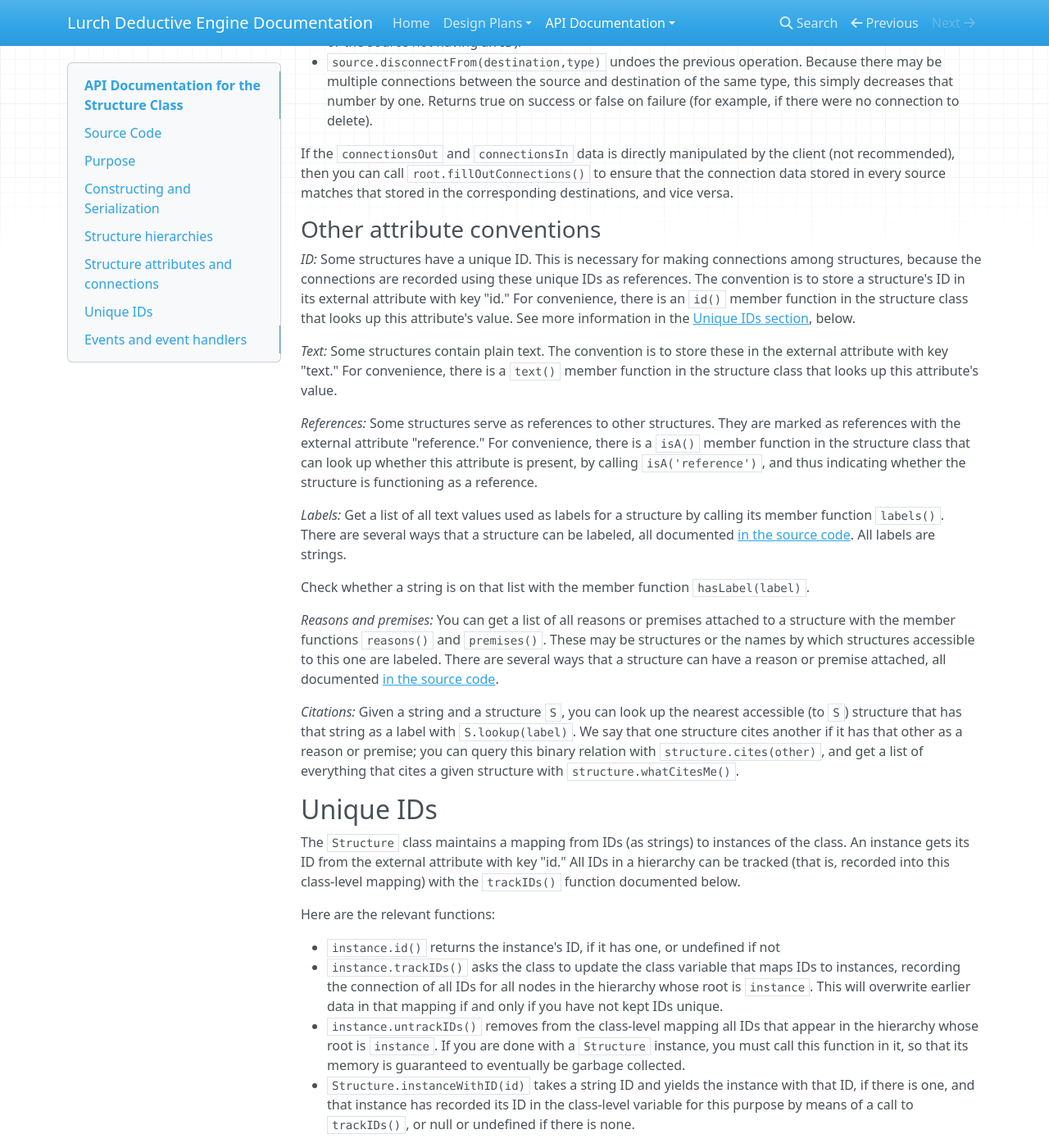
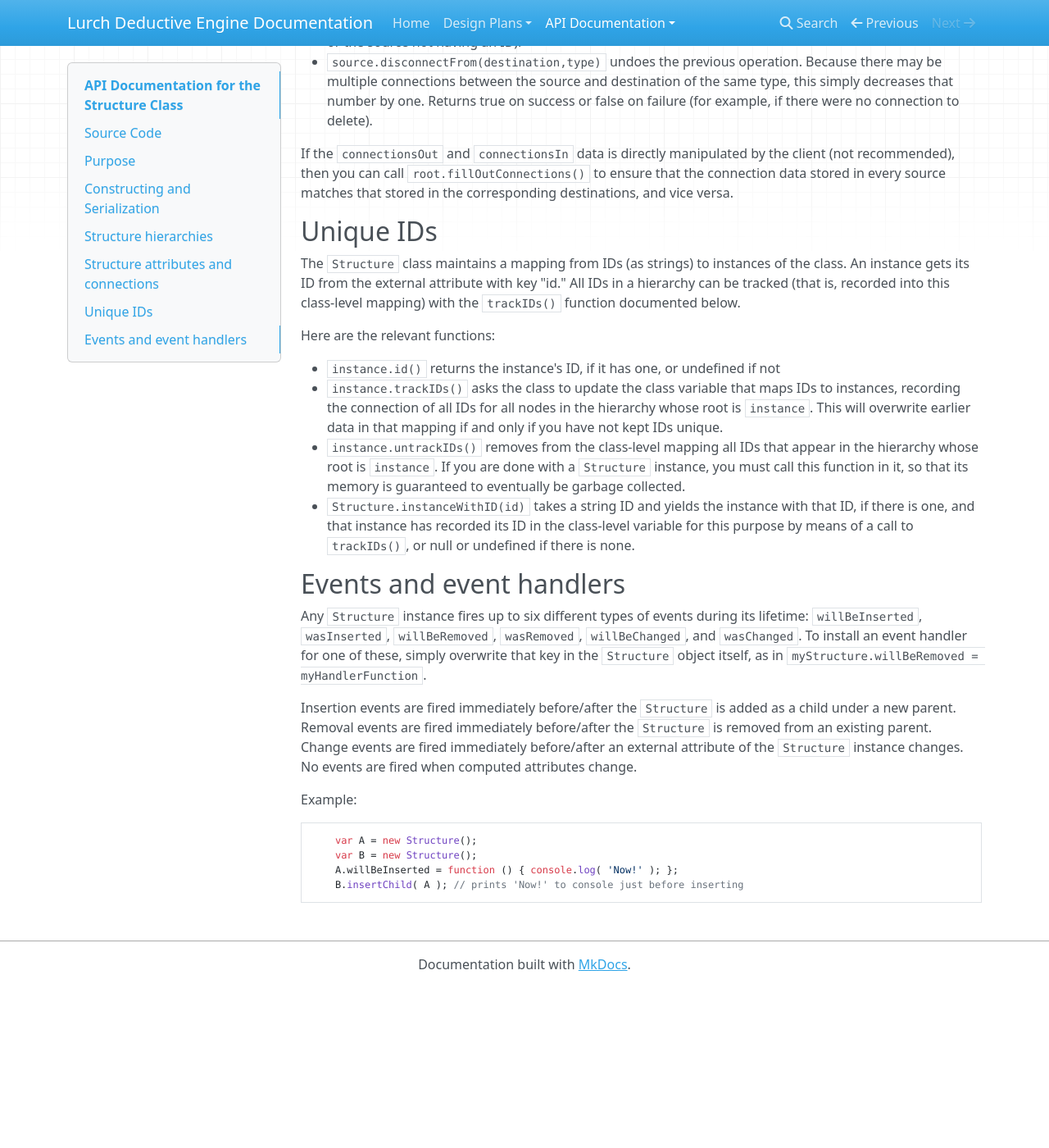
Before and after one commit to lurchmath/lde, an MkDocs documentation site: the page built from docs/api-structures.md, in a window 1280 px wide and 1400 px high, scrolled down 4212 px. Shown: the whole window at 82% size. Built offline with MkDocs 1.6.1, drawn with Linux system fonts in a browser that asks for light colours; nearby versions of some CDN libraries; old or Windows-style settings are respelled for this version of MkDocs; after the commit the page ends 5416 px from its top, so only the background shows below that.

Commit message:
Removing attribute conventions
For detais, see diff of Phase 1 docs

```diff
--- a/docs/api-structures.md
+++ b/docs/api-structures.md
@@ -250,50 +250,6 @@ the client (not recommended), then you can call `root.fillOutConnections()`
 to ensure that the connection data stored in every source matches that
 stored in the corresponding destinations, and vice versa.
 
-### Other attribute conventions
-
-*ID:*  Some structures have a unique ID.  This is necessary for making
-connections among structures, because the connections are recorded using
-these unique IDs as references.  The convention is to store a structure's ID
-in its external attribute with key "id."  For convenience, there is an
-`id()` member function in the structure class that looks up this
-attribute's value.  See more information in the
-[Unique IDs section](#unique-ids), below.
-
-*Text:*  Some structures contain plain text.  The convention is to store
-these in the external attribute with key "text."  For convenience, there is
-a `text()` member function in the structure class that looks up this
-attribute's value.
-
-*References:*  Some structures serve as references to other structures. They
-are marked as references with the external attribute "reference."  For
-convenience, there is a `isA()` member function in the structure class that
-can look up whether this attribute is present, by calling
-`isA('reference')`, and thus indicating whether the structure is
-functioning as a reference.
-
-*Labels:*  Get a list of all text values used as labels for a structure by
-calling its member function `labels()`.  There are several ways that a
-structure can be labeled, all documented
-[in the source code](https://github.com/lurchmath/lde/blob/master/src/structure.litcoffee#collecting-labels-reasons-and-premises).  All labels are strings.
-
-Check whether a string is on that list with the member function
-`hasLabel(label)`.
-
-*Reasons and premises:*  You can get a list of all reasons or premises
-attached to a structure with the member functions `reasons()` and
-`premises()`.  These may be structures or the names by which structures
-accessible to this one are labeled.  There are several ways that a structure
-can have a reason or premise attached, all documented
-[in the source code](https://github.com/lurchmath/lde/blob/master/src/structure.litcoffee#collecting-labels-reasons-and-premises).
-
-*Citations:*  Given a string and a structure `S`, you can look up the
-nearest accessible (to `S`) structure that has that string as a label with
-`S.lookup(label)`.  We say that one structure cites another if it has that
-other as a reason or premise; you can query this binary relation with
-`structure.cites(other)`, and get a list of everything that cites a given
-structure with `structure.whatCitesMe()`.
-
 ## Unique IDs
 
 The `Structure` class maintains a mapping from IDs (as strings) to
```
Also changed, not shown: docs/phase1-structures.md (+4 -4 lines), site/api-structures/index.html, site/index.html, site/phase1-structures/index.html, site/search/search_index.json, 5 other files.
